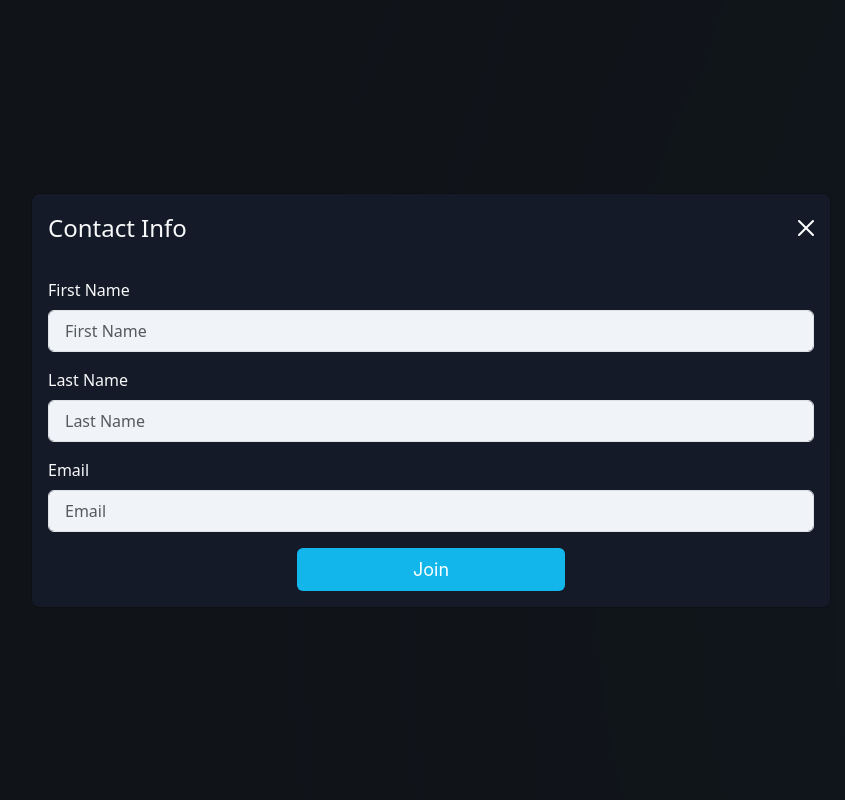
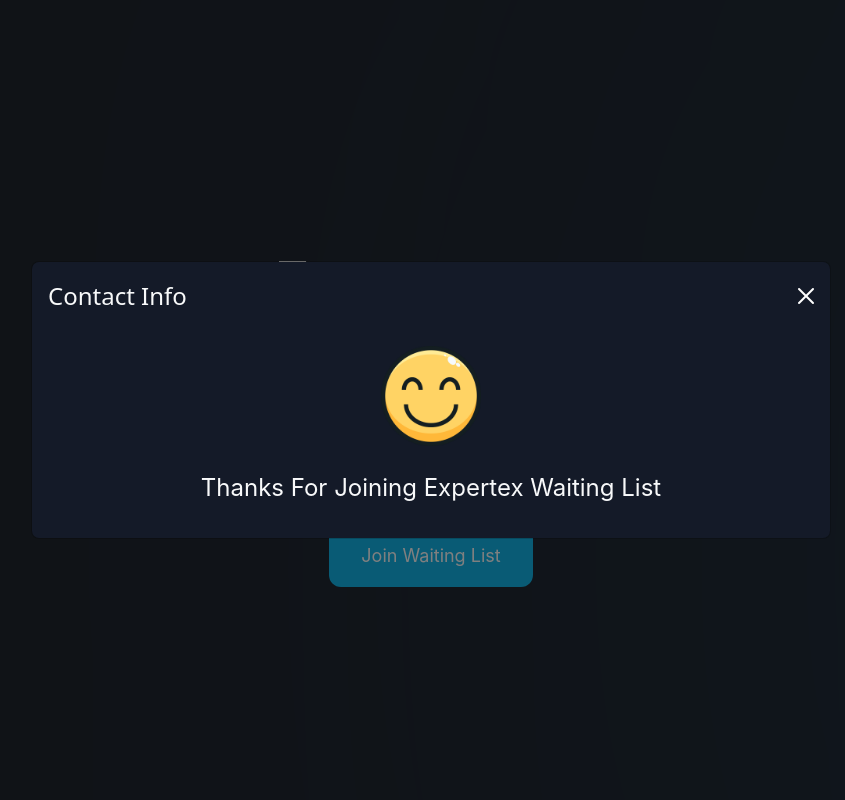
Before and after one commit to AbdoAhmedAbdelaleem/Expertex-landing-page, a React (Create React App) app: page / in a window 1280 px wide. Both pictures are taken after a click on the button "Join Waiting List". Shown: the top 800 px of the page, without its empty margins (209-1054 px from the left). Built offline with nearby package versions, Linux system fonts and the light colour scheme.

Commit message:
Add thanks message

```diff
--- a/src/component/LandingPage.css
+++ b/src/component/LandingPage.css
@@ -67,3 +67,6 @@
 footer {
     background-color: #141a28;
 }
+.thanksMessage{
+    transition: 0.5s ease-in-out;
+}
--- a/src/component/modal.jsx
+++ b/src/component/modal.jsx
@@ -3,15 +3,17 @@
 import "./LandingPage.css"
 import { Form } from 'react-bootstrap';
 import emailjs from '@emailjs/browser';
+import smile from "./images/smile (1).png"
 function JoinModal() {
   const [show, setShow] = useState(false);
+  const [thanks , setThanks] = useState(true)
   const [firstName , setFirstName] = useState("")
   const [lastName , setLastName] = useState("")
-  const [email , setEmail] = useState("")
+  const [email, setEmail] = useState("")
+
   const handleClose = () => {
-    if (firstName !== "" && lastName !== "" && email !== "") {
+    setThanks(false)
     setShow(false)
-    }
   };
   const handleShow = () => setShow(true);
   const form = useRef();
@@ -20,12 +22,13 @@
     e.preventDefault();
 
     emailjs
-      .sendForm('service_expertexAi', 'template_udr92lw', form.current, {
-        publicKey: '_pB76iJLiK--Hulfc',
+      .sendForm('service_wgaq2xn', 'template_z13vdbq', form.current, {
+        publicKey: 'GGqJEAf6af1_mauNF',
       })
       .then(
         (e) => {
           console.log('SUCCESS!', e.text);
+          setThanks(true)
           setFirstName("");
           setLastName("");
           setEmail("");
@@ -41,13 +44,13 @@
       <button className='join-us-btn' onClick={handleShow}>
         Join Waiting List
       </button>
-
-      <Modal show={show} size='lg'centered onHide={()=>setShow(false)}>
+      <Modal show={show} size='lg'centered onHide={handleClose}>
         <Modal.Header closeButton>
           <Modal.Title className=' text-light'>Contact Info</Modal.Title>
         </Modal.Header>
         <Modal.Body >
-        <Form ref={form} onSubmit={sendEmail} className='join-form d-flex flex-column'>
+          {
+            !thanks ? <Form ref={form} onSubmit={sendEmail} className='join-form d-flex flex-column'>
             <Form.Group className="mb-3" controlId="formGroupFirstName">
               <Form.Label className='text-light'>First Name</Form.Label>
               <Form.Control type="text" placeholder='First Name' name='user_first_name' value={firstName} onChange={(e)=> setFirstName(e.target.value)} required/>
@@ -60,10 +63,18 @@
               <Form.Label className=' text-light'>Email</Form.Label>
               <Form.Control type="Email" placeholder='Email' name='user_email' value={email} onChange={(e)=>setEmail(e.target.value)} required/>
             </Form.Group>
-          <button className='submit-btn px-5 py-2 align-self-center' onClick={handleClose}>
+            <button className='submit-btn px-5 py-2 align-self-center'>
               Join
             </button>
             </Form>
+              :
+              <div className='thanksMessage d-flex align-items-center justify-content-center flex-column'>
+                <img className='mb-4' style={{width:"100px"}} src={smile} alt=''/>
+                <p className='text-light text-capitalize fs-4' style={{fontFamily:"Inter"}}>
+                    Thanks for joining Expertex waiting list
+                </p>
+              </div>
+          }
         </Modal.Body>
       </Modal>
     </>
```
Also changed, not shown: src/component/images/smile (1).png (added), src/component/images/smile.png (added). Lines whose indentation alone changed are shown as unchanged.
